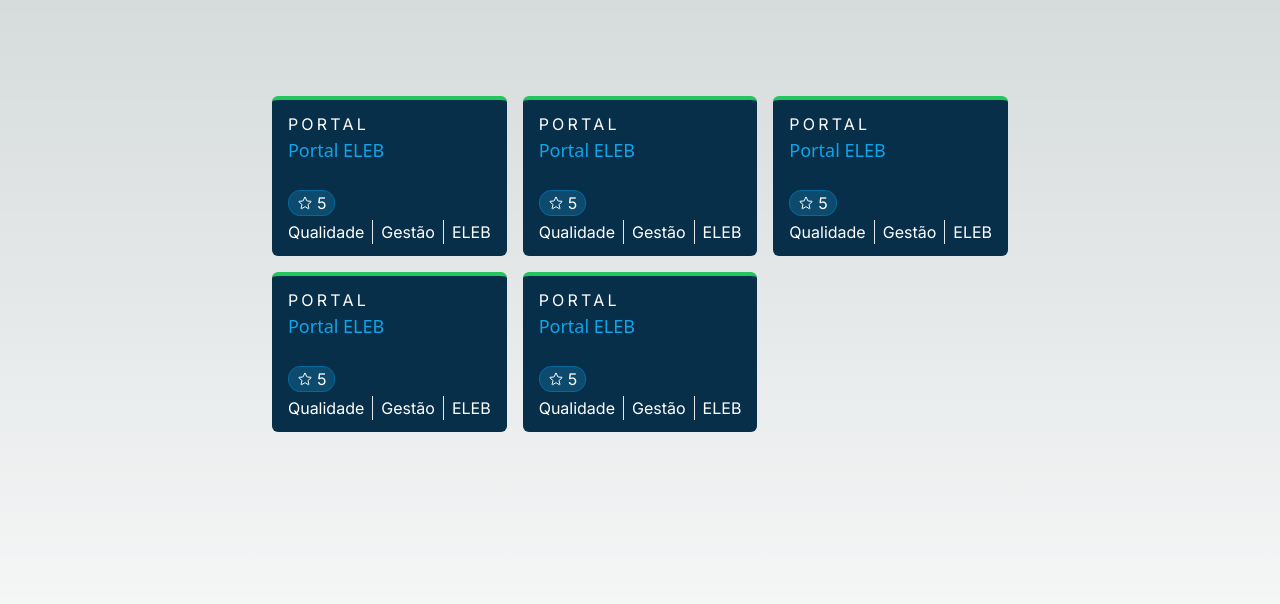
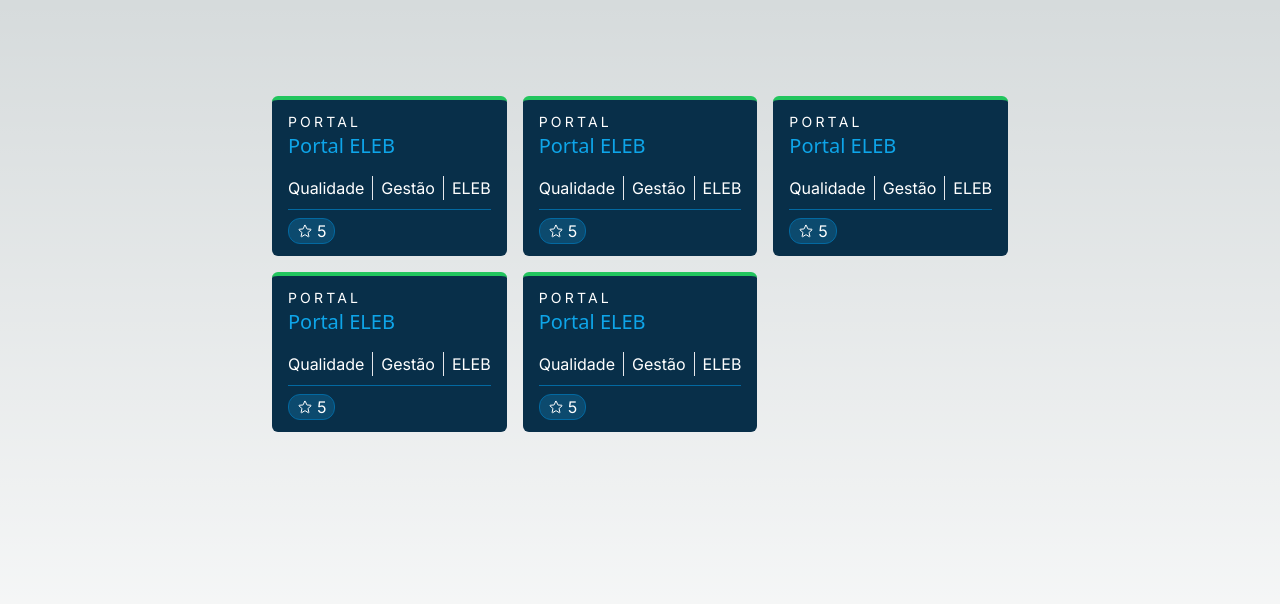
Before and after one commit to zatiro/links-hub, a Next.js app: page / in a window 1280 px wide. Shown: the top 604 px of the page. Built offline with nearby package versions, Linux system fonts and the light colour scheme.

Commit message:
Alteração do posicionamento das categorias

```diff
--- a/src/components/LinkCard.tsx
+++ b/src/components/LinkCard.tsx
@@ -22,16 +22,21 @@ export default function LinkCard() {
 
   return (
     <li className="grid grid-flow-row px-4 py-3 rounded-md border-t-4 border-green-500 bg-sky-950 text-white min-h-[10rem] min-w-[14rem]">
-      <header className="">
-        <h1 className="uppercase tracking-[0.2rem] m-0">Portal</h1>
+      <header className="space-y-1">
+        <h1 className="uppercase tracking-[0.2rem] m-0 text-sm">Portal</h1>
         <a
           href="http://embraer.com.br"
-          className="text-sky-500 text-lg font-sans font-medium  hover:underline hover:underline-offset-1"
+          className="text-sky-500 text-xl font-sans font-medium  hover:underline hover:underline-offset-1"
         >
           Portal ELEB
         </a>
+        <div className="grid grid-flow-col divide-x gap-2 text-md pt-3">
+          <span className="">Qualidade</span>
+          <span className="pl-2">Gestão</span>
+          <span className="pl-2">ELEB</span>
+        </div>
       </header>
-      <section className="flex flex-col items-start justify-end gap-y-1">
+      <section className="flex flex-col items-start justify-end border-t border-sky-700">
         <div className="flex flex-row items-center gap-2">
           <button
             className={`${effect ? 'animate-wiggle' : ''}
@@ -47,11 +52,6 @@ export default function LinkCard() {
             <span>{favouriteCount}</span>
           </button>
         </div>
-        <div className="grid grid-flow-col divide-x gap-2">
-          <span className="">Qualidade</span>
-          <span className="pl-2">Gestão</span>
-          <span className="pl-2">ELEB</span>
-        </div>
       </section>
     </li>
   )
```
